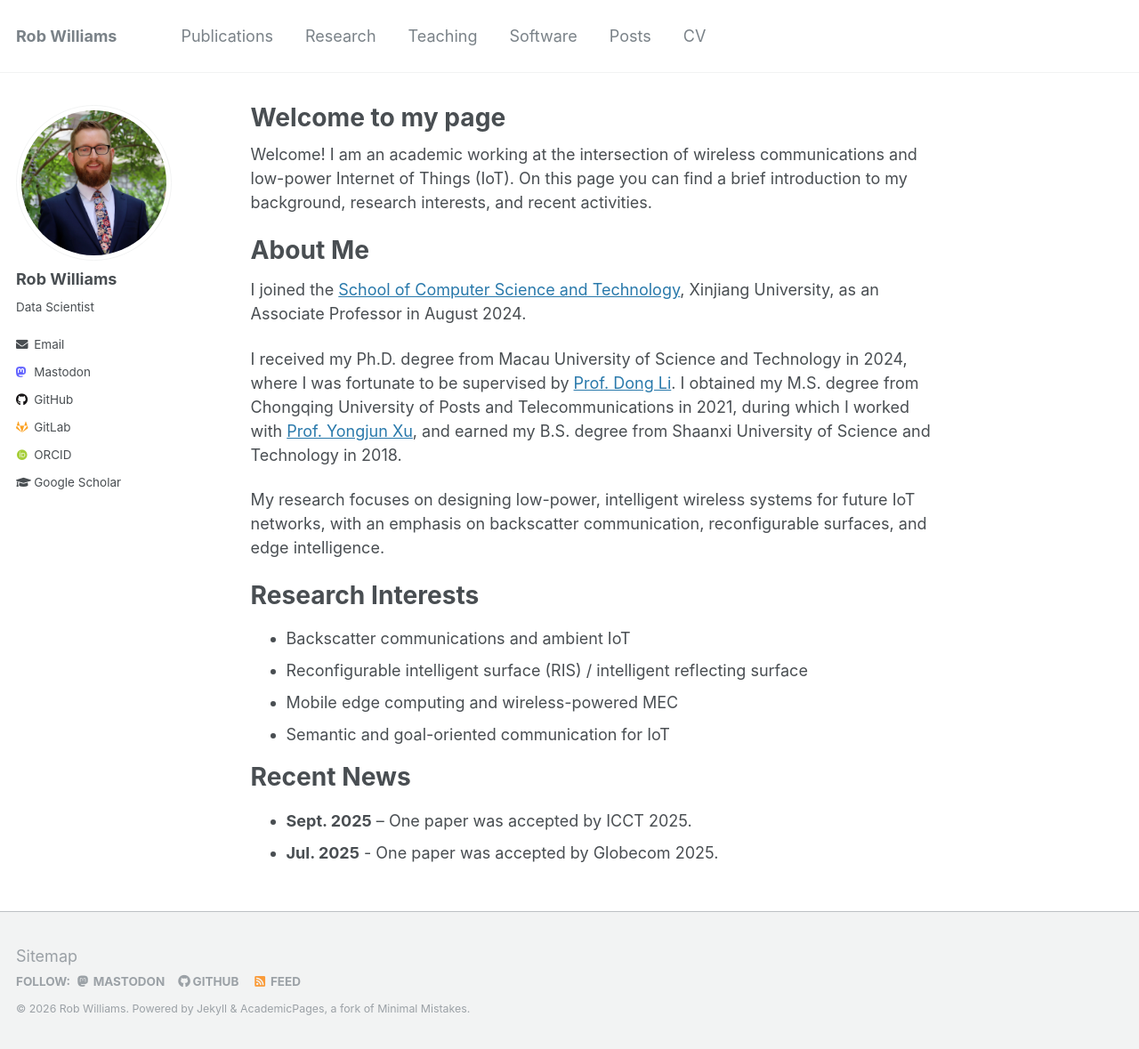
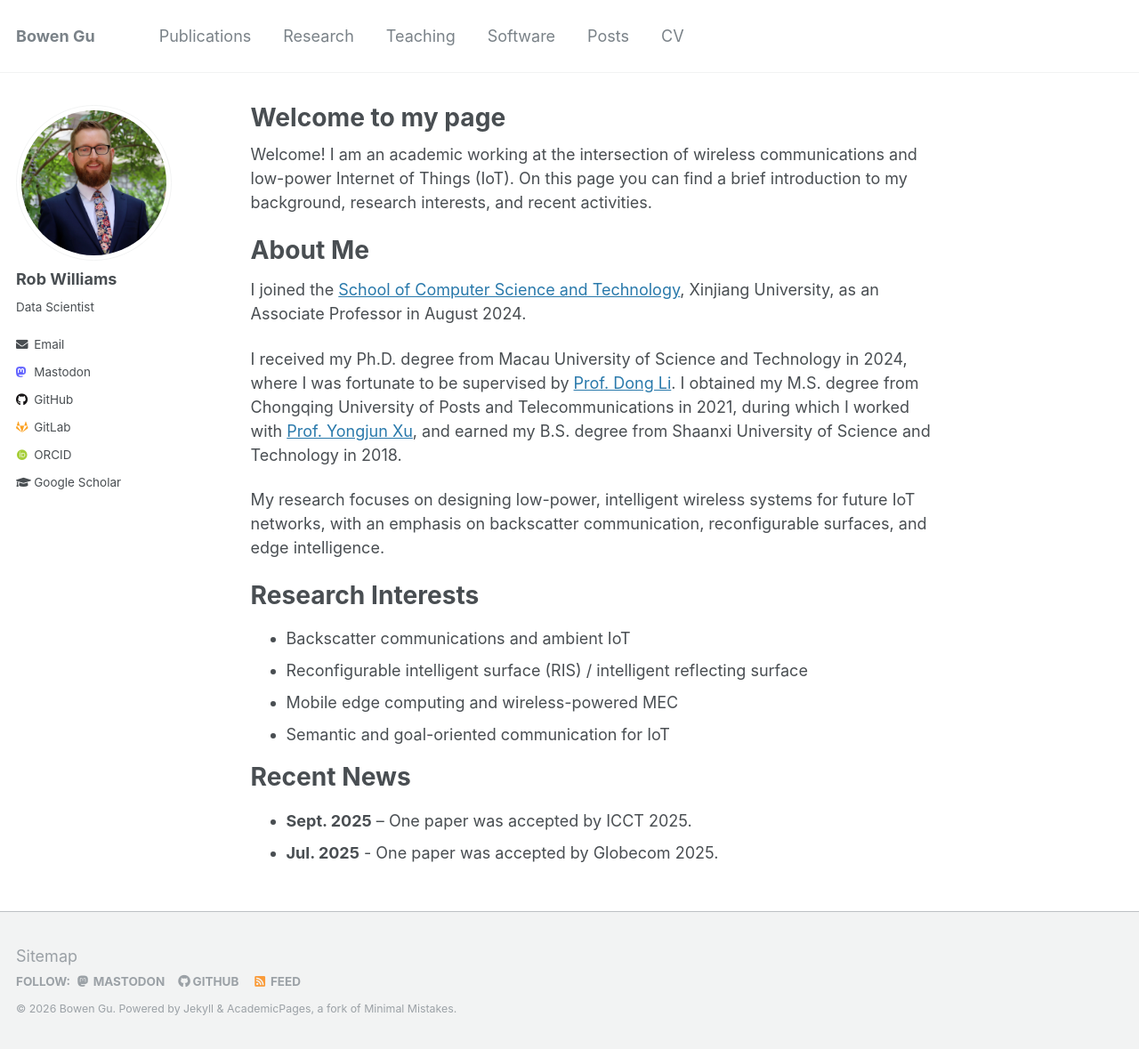
Before and after one commit to bwgggg/bwgu.github.io, a Jekyll site: the page built from _pages/about.md, in a window 1280 px wide and 1179 px high. Shown: the whole window at 89% size. Built offline with Jekyll 4.4.1, drawn with Linux system fonts in a browser that asks for light colours; some web fonts are replaced.

Commit message:
Update _config.yml

```diff
--- a/_config.yml
+++ b/_config.yml
@@ -7,13 +7,13 @@
 
 # Site Settings
 locale                   : "en-US"
-title                    : "Rob Williams"
+title                    : "Bowen Gu"
 title_separator          : "-"
-name                     : &name "Rob Williams"
-description              : &description "Postdoc in Political Science"
-url                      : https://jayrobwilliams.com # the base hostname & protocol for your site e.g. "https://mmistakes.github.io"
+name                     : &name "Bowen Gu"
+description              : &description "Associate professor in Xinjiang University."
+url                      : https://bwgggg.github.io/bwgu.github.io/ # the base hostname & protocol for your site e.g. "https://mmistakes.github.io"
 baseurl                  : "" # the subpath of your site, e.g. "/blog"
-repository               : "jayrobwilliams/jayrobwilliams.github.io"
+repository               : "bwgggg/bwgu.github.io/"
 teaser                   : # filename of teaser fallback teaser image placed in /images/, .e.g. "500x300.png"
 breadcrumbs              : false # true, false (default)
 words_per_minute         : 160
```
